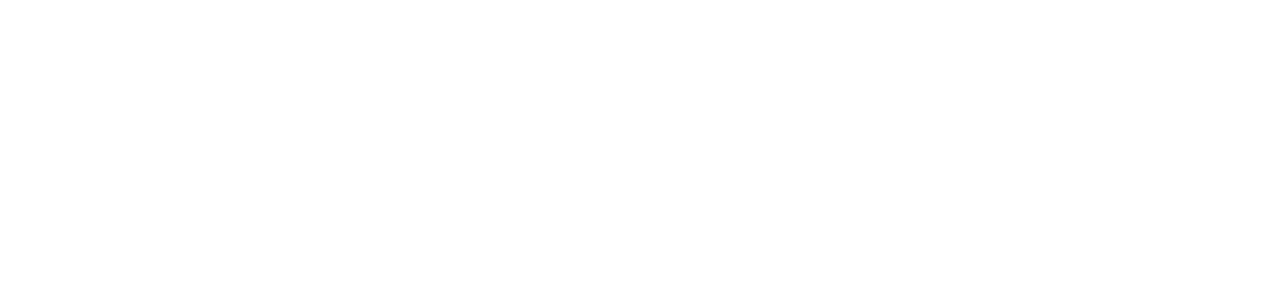
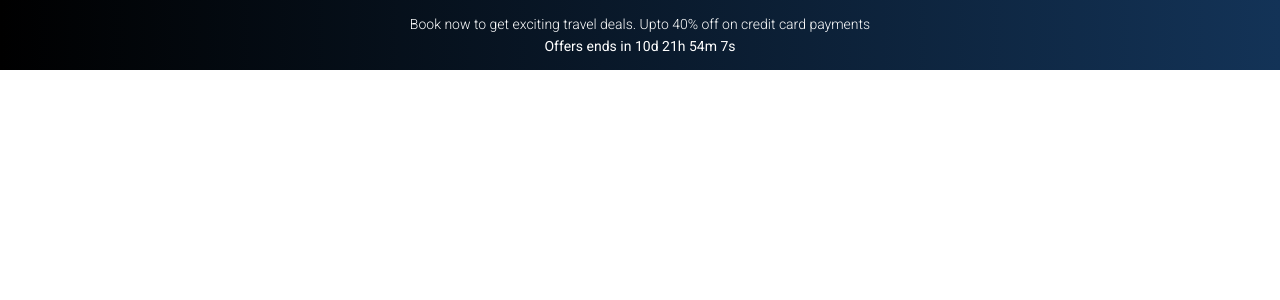
Before and after one commit to imshivamgupta/sirius-tripzone, a Vue app: page / in a window 1280 px wide. Shown: the top 300 px of the page. Built offline with nearby package versions, Linux system fonts and the light colour scheme.

Commit message:
header with timer on Aug 10

```diff
--- a/package.json
+++ b/package.json
@@ -9,6 +9,7 @@
   },
   "dependencies": {
     "core-js": "^3.6.5",
+    "normalize.css": "^8.0.1",
     "sass": "^1.32.8",
     "sass-loader": "^8.0.2",
     "vue": "^2.6.11"
--- a/src/App.vue
+++ b/src/App.vue
@@ -1,11 +1,19 @@
 <template>
-  <div id="app"></div>
+  <div id="app">
+    <Header />
+  </div>
 </template>
 
 <script>
+import Header from '@/components/Header'
 export default {
-  name: "App",
-};
+  name: 'App',
+  components: {
+    Header
+  }
+}
 </script>
 
-<style lang="scss"></style>
+<style lang="scss">
+@import '@/scss/index.scss';
+</style>
--- /dev/null
+++ b/src/components/Header.vue
@@ -0,0 +1,81 @@
+<template>
+  <header class="header">
+    <p class="header__desc">
+      Book now to get exciting travel deals. Upto 40% off on credit card
+      payments
+    </p>
+    <p class="header__countdown">Offers ends in {{ countdown }}</p>
+  </header>
+</template>
+
+<script>
+export default {
+  name: 'Header',
+  data() {
+    return {
+      countdown: 'loading...',
+      interval: null
+    }
+  },
+  mounted() {
+    // Reference from w3schools
+    // Set the date we're counting down to
+    var countDownDate = new Date('Aug 10, 2021 18:00:00').getTime()
+
+    // Update the count down every 1 second
+    this.interval = setInterval(() => this.calculateTimer(countDownDate), 1000)
+  },
+  methods: {
+    calculateTimer(target) {
+      // Get today's date and time
+      var now = new Date().getTime()
+
+      // Find the distance between now and the count down date
+      var distance = target - now
+
+      // Time calculations for days, hours, minutes and seconds
+      var days = Math.floor(distance / (1000 * 60 * 60 * 24))
+      var hours = Math.floor(
+        (distance % (1000 * 60 * 60 * 24)) / (1000 * 60 * 60)
+      )
+      var minutes = Math.floor((distance % (1000 * 60 * 60)) / (1000 * 60))
+      var seconds = Math.floor((distance % (1000 * 60)) / 1000)
+
+      // Display the result in the element with id="demo"
+      this.countdown =
+        days + 'd ' + hours + 'h ' + minutes + 'm ' + seconds + 's '
+
+      console.log(this.countdown)
+      // If the count down is finished, write some text
+      if (distance < 0) {
+        clearInterval(this.interval)
+        this.countdown = 'EXPIRED'
+      }
+    }
+  }
+}
+</script>
+
+<style lang="scss" scoped>
+$class: '.header';
+#{$class} {
+  padding: 1rem;
+  color: #fff;
+  font-size: 14px;
+  text-align: center;
+  background: rgb(0, 0, 0);
+  background: linear-gradient(
+    90deg,
+    rgba(0, 0, 0, 1) 0%,
+    rgba(19, 51, 87, 1) 100%
+  );
+
+  &__desc {
+    font-weight: 300;
+  }
+  &__countdown {
+    font-weight: 400;
+    margin-top: 6px;
+  }
+}
+</style>
--- /dev/null
+++ b/src/scss/_reset.scss
@@ -0,0 +1,28 @@
+/* Remove all the styles of the "User-Agent-Stylesheet", except for the 'display' property */
+*:where(:not(iframe, canvas, img, svg, video):not(svg *)) {
+  all: unset;
+  display: revert;
+}
+
+/* Preferred box-sizing value */
+*,
+*::before,
+*::after {
+  box-sizing: border-box;
+}
+
+/* Remove list styles (bullets/numbers) */
+ol,
+ul {
+  list-style: none;
+}
+
+/* For images to not be able to exceed their container */
+img {
+  max-width: 100%;
+}
+
+/* removes spacing between cells in tables */
+table {
+  border-collapse: collapse;
+}
--- a/src/scss/_variables.scss
+++ b/src/scss/_variables.scss
@@ -1 +1,4 @@
-$c: 1;
+$roboto-slab: 'Roboto Slab', sans-serif;
+$roboto: 'Roboto', sans-serif;
+
+$primary: #133357;
--- /dev/null
+++ b/src/scss/index.scss
@@ -0,0 +1,15 @@
+@import './reset';
+
+@import '~normalize.css/normalize.css';
+
+// Loading Two fonts
+@import url('https://fonts.googleapis.com/css2?family=Roboto+Slab:wght@300;400;500;600;700&family=Roboto:wght@300;400;500;700;900&display=swap');
+
+* {
+  font-family: $roboto;
+}
+
+// body {
+//   max-width: 1180px;
+//   margin-inline: auto;
+// }
```
Also changed, not shown: src/components/Navigation.vue (added), src/components/Weather.vue (added), src/components/Welcome.vue (added), 1 other file (tests, documents, lock files or other folders).
